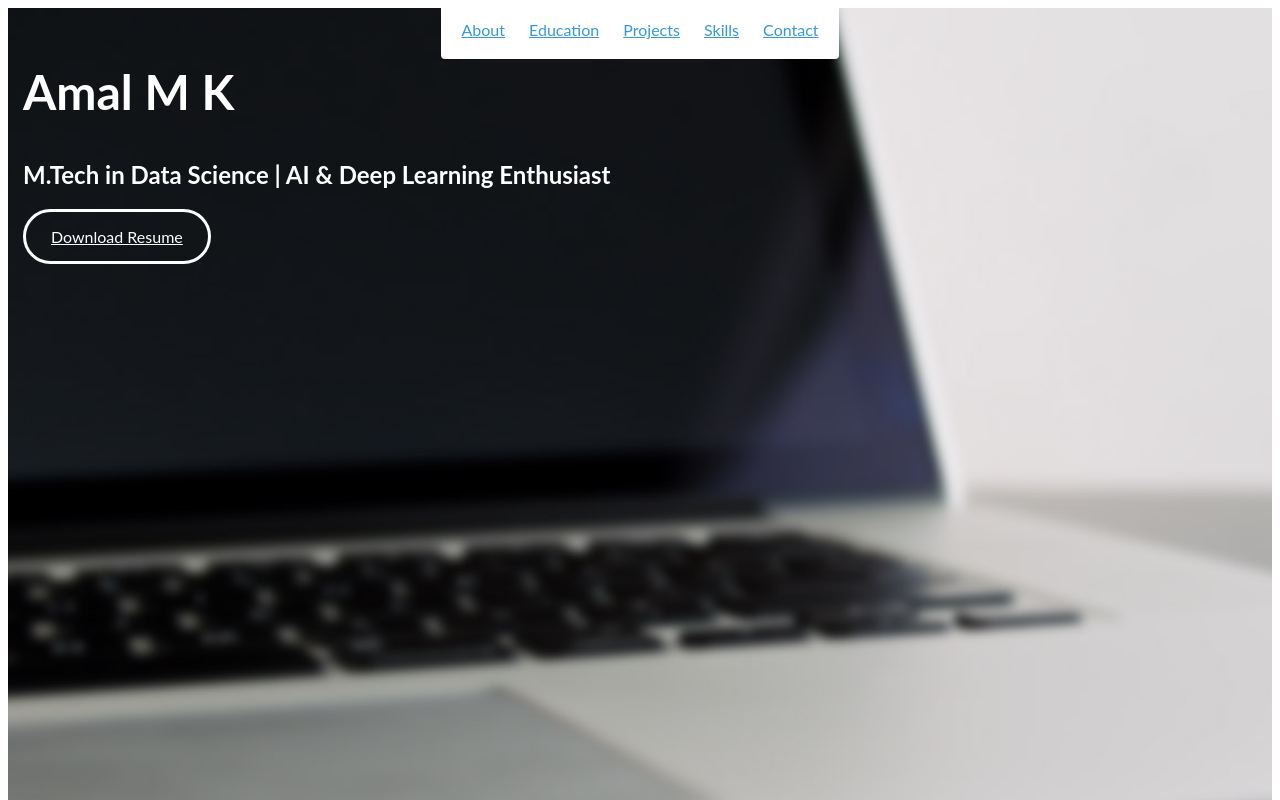
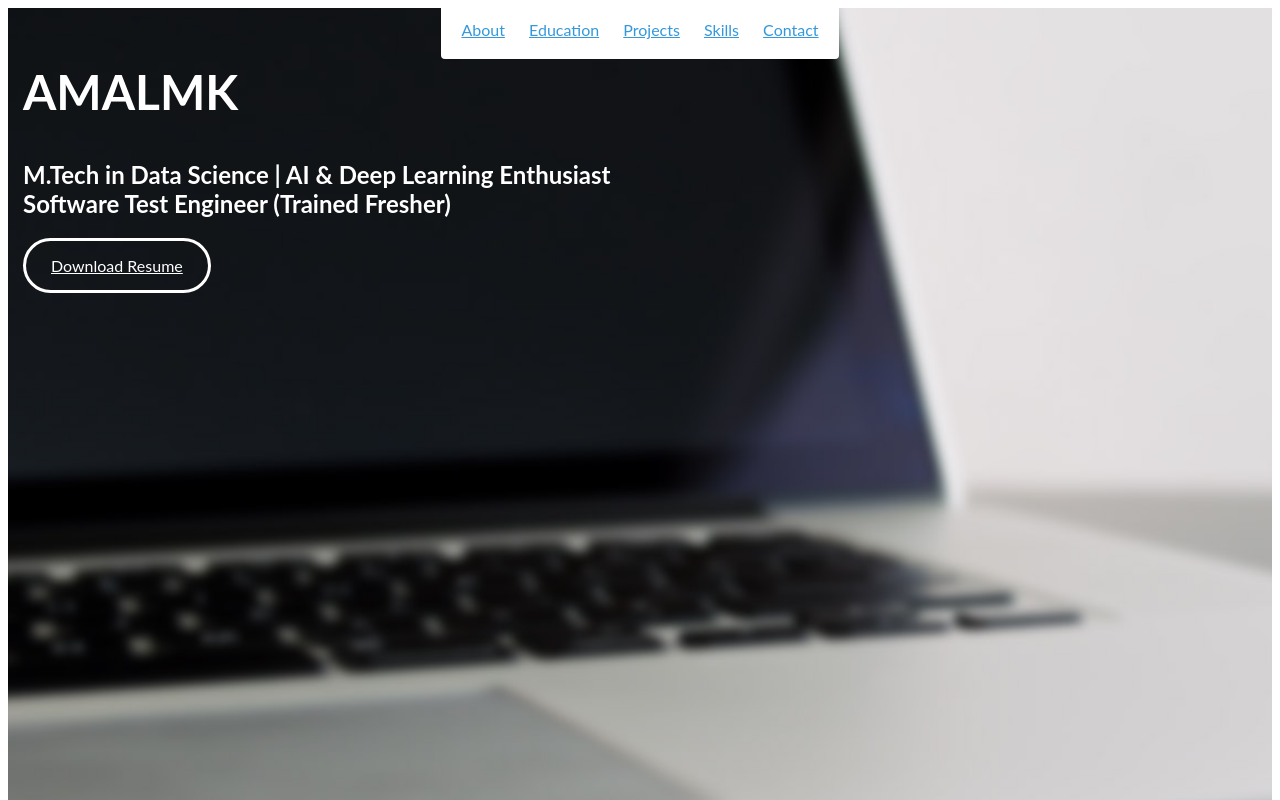
Before and after one commit to amalmk47/Amal_MK.github.io, a website: page index.html in a window 1280 px wide. Shown: the top 800 px of the page. Drawn offline with Linux system fonts and the light colour scheme.

Commit message:
Update index.html

```diff
--- a/index.html
+++ b/index.html
@@ -18,11 +18,15 @@
     </ul>
   </header>
 
-  <section class="lead" id="lead">
-    <h1 style="color: white; font-size: 48px; text-align: left;">Amal M K</h1>
-    <h2 style="color: white; font-size: 24px; text-align: left;">M.Tech in Data Science | AI & Deep Learning Enthusiast</h2>
-    <a href="AMAL_MK_RESUME (6).pdf" class="btn-rounded-white" download>Download Resume</a>
-  </section>
+ <section class="lead" id="lead">
+  <h1 style="color: white; font-size: 48px; text-align: left;">AMALMK</h1>
+  <h2 style="color: white; font-size: 24px; text-align: left;">
+    M.Tech in Data Science | AI & Deep Learning Enthusiast<br>
+    Software Test Engineer (Trained Fresher)
+  </h2>
+  <a href="AMAL_MK_RESUME (6).pdf" class="btn-rounded-white" download>Download Resume</a>
+</section>
+
 
   <section id="about">
     <h2 class="heading">About Me</h2>
```
